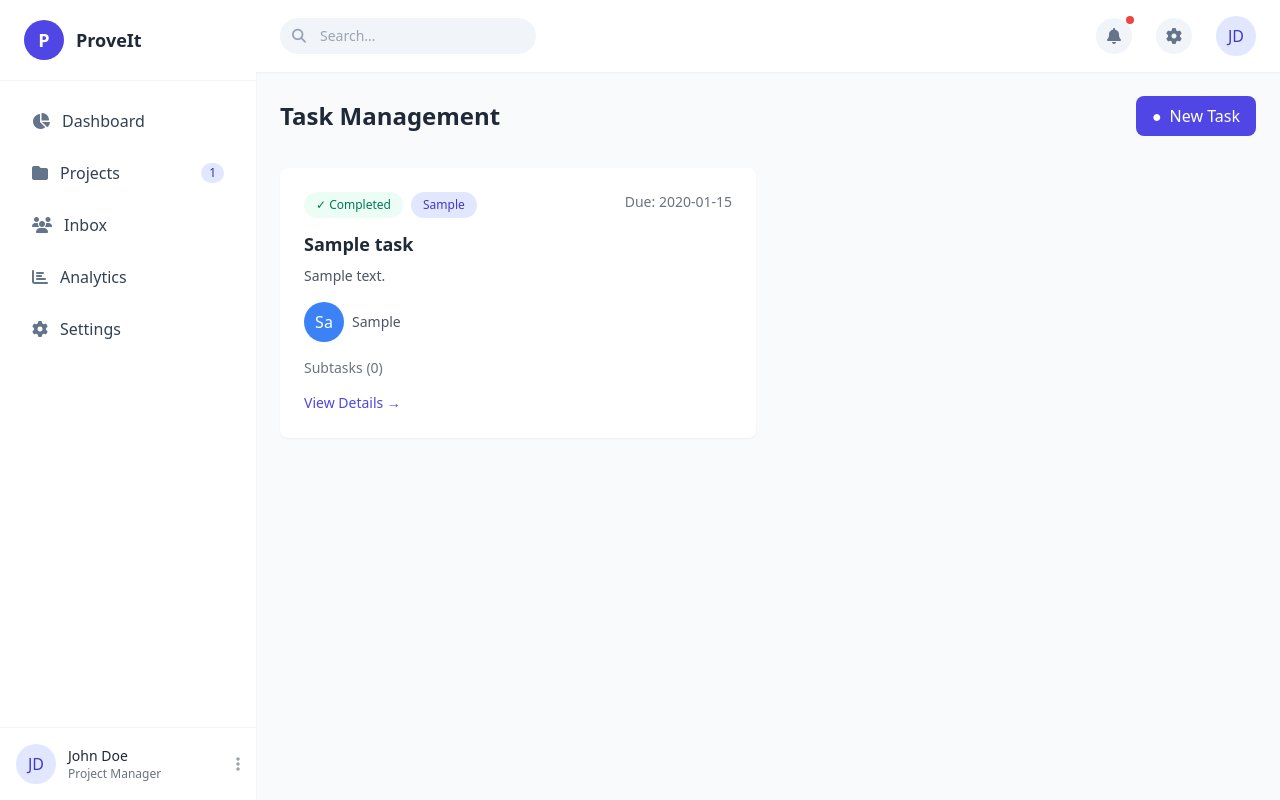
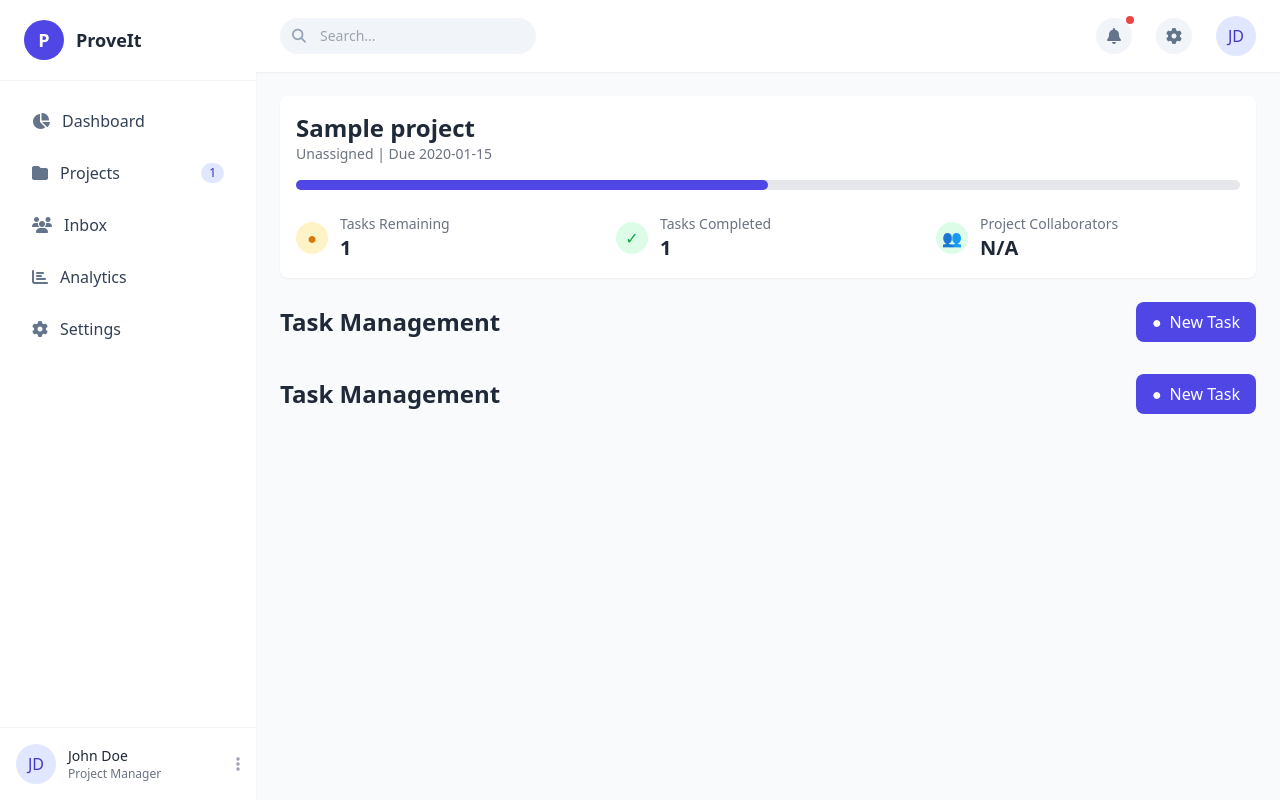
Before and after one commit to Oliverr48/proveit, a Flask app: page /project_view/1 in a window 1280 px wide. Run offline with Flask 3, Linux system fonts and the light colour scheme; tables that the repository leaves empty hold one stand-in row (values such as "Sample post"); some libraries are stand-ins or nearby versions.

Commit message:
feat: add project status bar to project view
- Added project overview status bar at top of project_view page
- Implemented progress indicator with completion percentage
- Added project statistics (tasks remaining, completed, collaborators)
- Improved visual presentation of project status with color indicators
- Maintained existing task management functionality

```diff
--- a/website/templates/project_view.html
+++ b/website/templates/project_view.html
@@ -134,6 +134,59 @@
 {% endblock %}
 
 {% block content %}
+<!-- Project Status Bar -->
+<div class="bg-white rounded-lg shadow-sm p-4 mb-6">
+  <!-- Project Header -->
+  <div class="flex flex-col md:flex-row justify-between items-start md:items-center mb-4">
+    <div>
+      <h1 class="text-2xl font-bold text-gray-800">{{ project.name }}</h1>
+      <p class="text-sm text-gray-500">{{ project.assignee or 'Unassigned' }} | Due {{ project.dueDate }}</p>
+    </div>
+  </div>
+
+  <!-- Progress Bar -->
+  <div class="w-full bg-gray-200 rounded-full h-2.5 mb-6">
+    {% set completion_percentage = (project.tasksCompleted / (project.tasksActive + project.tasksCompleted) * 100) if (project.tasksActive + project.tasksCompleted) > 0 else 100 %}
+    <div class="bg-indigo-600 h-2.5 rounded-full" style="width: {{ completion_percentage }}%"></div>
+  </div>
+
+  <!-- Project Stats -->
+  <div class="grid grid-cols-1 md:grid-cols-3 gap-4">
+    <!-- Tasks Remaining -->
+    <div class="flex items-center">
+      <div class="w-8 h-8 rounded-full bg-amber-100 flex items-center justify-center mr-3">
+        <span class="text-amber-600">●</span>
+      </div>
+      <div>
+        <p class="text-sm text-gray-500">Tasks Remaining</p>
+        <p class="text-xl font-bold text-gray-800">{{ project.tasksActive }}</p>
+      </div>
+    </div>
+
+    <!-- Tasks Completed -->
+    <div class="flex items-center">
+      <div class="w-8 h-8 rounded-full bg-green-100 flex items-center justify-center mr-3">
+        <span class="text-green-600">✓</span>
+      </div>
+      <div>
+        <p class="text-sm text-gray-500">Tasks Completed</p>
+        <p class="text-xl font-bold text-gray-800">{{ project.tasksCompleted }}</p>
+      </div>
+    </div>
+
+    <!-- Project Collaborators -->
+    <div class="flex items-center">
+      <div class="w-8 h-8 rounded-full bg-green-100 flex items-center justify-center mr-3">
+        <span class="text-green-600">👥</span>
+      </div>
+      <div>
+        <p class="text-sm text-gray-500">Project Collaborators</p>
+        <p class="text-xl font-bold text-gray-800">{{ project.collaborators|default('N/A') }}</p>
+      </div>
+    </div>
+  </div>
+</div>
+
 <!-- Task Management Header -->
 <div class="flex justify-between items-center mb-8">
   <h1 class="text-2xl font-bold text-gray-800">Task Management</h1>
@@ -141,7 +194,9 @@
     <span class="mr-2">●</span> New Task
   </button>
 </div>
-<div id = "modalAddTask" class="modal hidden fixed inset-0 z-50 flex items-center justify-center bg-gray-800 bg-opacity-50">
+
+<!-- Add Task Modal -->
+<div id="modalAddTask" class="modal hidden fixed inset-0 z-50 flex items-center justify-center bg-gray-800 bg-opacity-50">
   <div class="modal-content bg-white rounded-lg shadow-lg p-6 w-96">
     <h3 class="text-lg font-bold text-slate-800 mb-4">New Task</h3>
     <form id="addTaskForm">
@@ -158,14 +213,42 @@
         <textarea id="taskCollabs" name="taskCollabs" rows="3" class="mt-1 block w-full border border-slate-300 rounded-md shadow-sm focus:ring-indigo-500 focus:border-indigo-500"></textarea>
       </div>
       <input type="hidden" name="project_id" value="{{ project.id }}" id="project_id">
-      <button type="submit" class="btn-primary px-5 py-2.5 bg-indigo-600 text-white rounded-lg hover:bg-indigo-700">Add Task </button>
+      <button type="submit" class="btn-primary px-5 py-2.5 bg-indigo-600 text-white rounded-lg hover:bg-indigo-700">Add Task</button>
     </form>
     <button id="closeModalBtn" class="absolute top-2 right-2 text-gray-400 hover:text-gray-600"><i class="fas fa-times"></i></button>
   </div>
 </div>
 
-<!-- Task Cards Grid -->
-<div class="grid grid-cols-1 md:grid-cols-2 gap-6 mb-8">
+<!-- Task Management Header -->
+<div class="flex justify-between items-center mb-8">
+  <h1 class="text-2xl font-bold text-gray-800">Task Management</h1>
+  <button class="bg-indigo-600 hover:bg-indigo-700 text-white px-4 py-2 rounded-lg flex items-center" id="newTaskBtn">
+    <span class="mr-2">●</span> New Task
+  </button>
+</div>
+
+<!-- Add Task Modal -->
+<div id="modalAddTask" class="modal hidden fixed inset-0 z-50 flex items-center justify-center bg-gray-800 bg-opacity-50">
+  <div class="modal-content bg-white rounded-lg shadow-lg p-6 w-96">
+    <h3 class="text-lg font-bold text-slate-800 mb-4">New Task</h3>
+    <form id="addTaskForm">
+      <div class="mb-4">
+        <label for="taskName" class="block text-sm font-medium text-slate-700">Task Name</label>
+        <input type="text" id="taskName" name="taskName" class="mt-1 block w-full border border-slate-300 rounded-md shadow-sm focus:ring-indigo-500 focus:border-indigo-500" required>
+      </div>
+      <div class="mb-4">
+        <label for="taskDueDate" class="block text-sm font-medium text-slate-700">Due Date</label>
+        <input type="date" id="taskDueDate" name="taskDueDate" class="mt-1 block w-full border border-slate-300 rounded-md shadow-sm focus:ring-indigo-500 focus:border-indigo-500" required>
+      </div>
+      <div class="mb-4">
+        <label for="taskCollabs" class="block text-sm font-medium text-slate-700">Collaborators</label>
+        <textarea id="taskCollabs" name="taskCollabs" rows="3" class="mt-1 block w-full border border-slate-300 rounded-md shadow-sm focus:ring-indigo-500 focus:border-indigo-500"></textarea>
+      </div>
+      <input type="hidden" name="project_id" value="{{ project.id }}" id="project_id">
+      <button type="submit" class="btn-primary px-5 py-2.5 bg-indigo-600 text-white rounded-lg hover:bg-indigo-700">Add Task</button>
+>
+      <button type="submit" class="btn-primary px-5 py-2.5 bg-indigo-600 text-white rounded-lg hover:bg-indigo-700">Add Task </button>
+ md:grid-cols-2 gap-6 mb-8">
   {% for task in tasks %}
   <div class="bg-white p-6 rounded-lg shadow-sm hover:shadow transition-all duration-200" data-task-id="{{ task.id }}">
     <!-- Task Header -->
```
